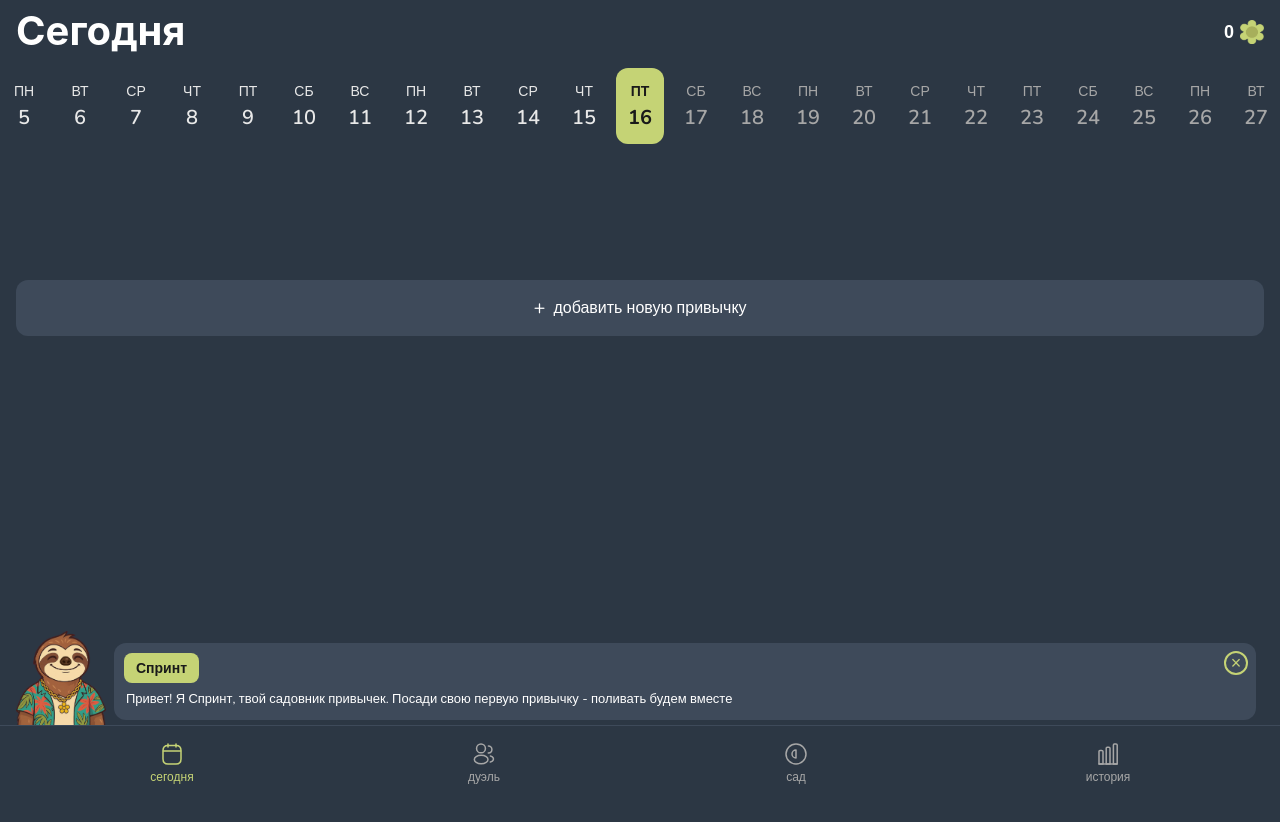
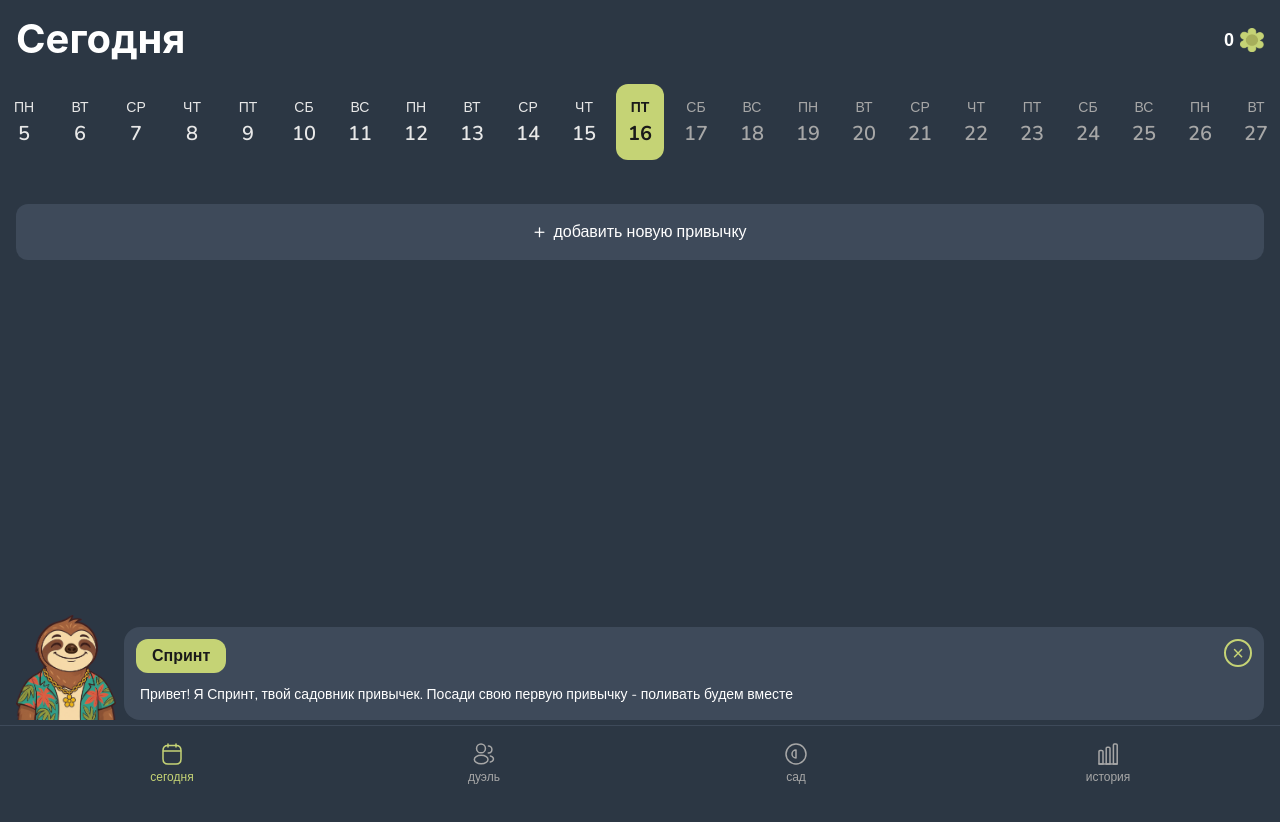
Before and after one commit to Galiya10/sprint-miniapp, a website built with Vite: page index.html in a window 1280 px wide. After the commit the page ends 800 px from the top, so only its background shows below. Built offline with nearby package versions, Linux system fonts and the light colour scheme.

Commit message:
Update styles.css

```diff
--- a/styles.css
+++ b/styles.css
@@ -7,8 +7,6 @@
 :root {
     --safe-area-top: env(safe-area-inset-top, 0px);
     --safe-area-bottom: env(safe-area-inset-bottom, 0px);
-    --header-height: 64px;
-    --calendar-height: 104px;
 }
 
 body {
@@ -25,6 +23,8 @@ body {
     min-height: 100vh;
     background-color: #2C3744;
     padding: 0;
+    padding-top: calc(16px + env(safe-area-inset-top));
+    padding-bottom: calc(80px + max(16px, env(safe-area-inset-bottom)));
     position: relative;
 }
 
@@ -35,15 +35,14 @@ body {
 /* Fixed Header - всегда сверху */
 .header {
     position: fixed;
-    top: 0;
+    top: calc(16px + env(safe-area-inset-top));
     left: 0;
     right: 0;
     display: flex;
     justify-content: space-between;
     align-items: center;
-    padding: 16px;
-    padding-top: calc(16px + var(--safe-area-top));
-    height: calc(var(--header-height) + var(--safe-area-top));
+    padding: 0 16px;
+    margin-bottom: 0;
     background-color: #2C3744;
     z-index: 50;
 }
@@ -79,10 +78,9 @@ body {
 /* Fixed Week Calendar - всегда сверху под заголовком */
 .calendar-wrapper {
     position: fixed;
-    top: calc(var(--header-height) + var(--safe-area-top));
+    top: calc(80px + env(safe-area-inset-top));
     left: 0;
     right: 0;
-    height: var(--calendar-height);
     overflow-x: auto;
     overflow-y: hidden;
     -webkit-overflow-scrolling: touch;
@@ -91,7 +89,6 @@ body {
     background-color: #2C3744;
     z-index: 50;
     padding: 0 16px 24px 16px;
-    scroll-behavior: smooth;
 }
 
 .calendar-wrapper::-webkit-scrollbar {
@@ -174,10 +171,9 @@ body {
 
 /* Habits List with Categories - с отступом под фиксированный календарь */
 .habits-list {
-    margin-top: calc(var(--header-height) + var(--calendar-height) + var(--safe-area-top));
+    margin-top: calc(188px + env(safe-area-inset-top));
     margin-bottom: 16px;
     padding: 0 16px;
-    padding-bottom: calc(80px + max(16px, var(--safe-area-bottom)));
 }
 
 .habit-category-group {
@@ -280,16 +276,15 @@ body {
     line-height: 1;
 }
 
-/* Sprint Card - компактный дизайн для мобильных */
+/* Sprint Card - ленивец слева, окно прямоугольнее */
 .sprint-card {
     position: fixed;
-    bottom: calc(72px + max(0px, var(--safe-area-bottom)));
+    bottom: calc(72px + max(0px, env(safe-area-inset-bottom)));
     left: 0;
     right: 0;
     display: flex;
     flex-direction: row;
     align-items: flex-end;
-    gap: 8px;
     padding: 0 16px 8px 16px;
     background-color: transparent;
     z-index: 90;
@@ -306,67 +301,67 @@ body {
 }
 
 .sprint-character {
-    width: 90px;
+    width: 100px;
     height: auto;
     object-fit: contain;
+    margin-right: 8px;
+    margin-bottom: 0;
     flex-shrink: 0;
-    align-self: flex-end;
-    margin-bottom: -5px;
 }
 
 .sprint-bubble {
     flex: 1;
+    max-width: calc(100% - 108px);
     background-color: #3E4A5A;
-    border-radius: 12px;
+    border-radius: 16px;
     padding: 0;
     position: relative;
     overflow: hidden;
     display: flex;
     flex-direction: column;
-    max-width: calc(100% - 106px);
 }
 
 .bubble-header {
     display: inline-block;
     background-color: #C5D375;
-    padding: 4px 12px;
-    border-radius: 8px;
-    margin: 10px 0 0 10px;
+    padding: 6px 16px;
+    border-radius: 12px;
+    margin: 12px 0 0 12px;
     width: fit-content;
 }
 
 .sprint-name {
     font-family: 'Nunito', sans-serif;
-    font-size: 14px;
+    font-size: 16px;
     font-weight: 700;
-    line-height: 18px;
+    line-height: 20px;
     color: #1A1A1A;
 }
 
 .sprint-text {
     font-family: 'Nunito', sans-serif;
-    font-size: 13px;
+    font-size: 14px;
     font-weight: 400;
-    line-height: 17px;
+    line-height: 19px;
     color: #FFFFFF;
-    padding: 8px 12px 12px 12px;
+    padding: 12px 16px 16px 16px;
 }
 
 .sprint-close-btn {
     position: absolute;
-    top: 8px;
-    right: 8px;
+    top: 12px;
+    right: 12px;
     background: transparent;
     border: 2px solid #C5D375;
     border-radius: 50%;
-    width: 24px;
-    height: 24px;
+    width: 28px;
+    height: 28px;
     display: flex;
     align-items: center;
     justify-content: center;
     cursor: pointer;
     color: #C5D375;
-    font-size: 18px;
+    font-size: 20px;
     line-height: 1;
     z-index: 10;
     transition: all 0.2s ease;
@@ -554,7 +549,7 @@ body {
     justify-content: space-around;
     align-items: center;
     padding: 8px 16px;
-    padding-bottom: max(8px, var(--safe-area-bottom));
+    padding-bottom: max(8px, env(safe-area-inset-bottom));
     border-top: 1px solid #3E4A5A;
     z-index: 100;
 }
@@ -605,8 +600,8 @@ body {
     background-color: #2C3744;
     z-index: 200;
     overflow-y: auto;
-    padding-top: max(16px, calc(16px + var(--safe-area-top)));
-    padding-bottom: calc(72px + max(0px, var(--safe-area-bottom)));
+    padding-top: max(16px, calc(16px + env(safe-area-inset-top)));
+    padding-bottom: calc(72px + max(0px, env(safe-area-inset-bottom)));
 }
 
 .habits-content {
@@ -744,17 +739,4 @@ body {
         min-width: 44px;
         padding: 8px 6px;
     }
-
-    .sprint-character {
-        width: 80px;
-    }
-
-    .sprint-bubble {
-        max-width: calc(100% - 96px);
-    }
-
-    .sprint-text {
-        font-size: 12px;
-        line-height: 16px;
-    }
 }
```
